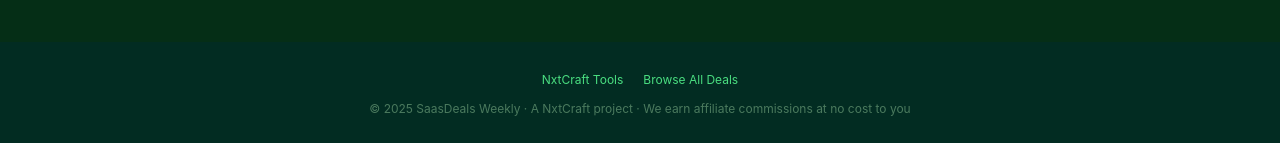
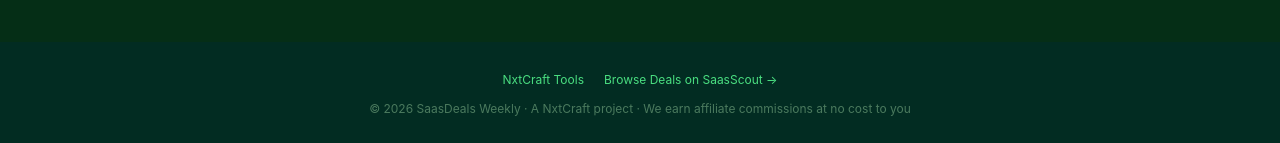
Before and after one commit to nxtcraft/saasdeals, a plain HTML site: page index.html in a window 1280 px wide. Shown: the part 4239-4382 px from the top of the page. Drawn offline with Linux system fonts and the light colour scheme.

Commit message:
Fix stale footer links, update cross-tool navigation
- Updated tool names to current: invoicelab, pdflab, resumeforge, devlab
- Fixed year to 2026 where applicable
- Added missing cross-tool links
- SaasDeals: fixed Browse All Deals URL to saasscout.onrender.com

Co-Authored-By: Claude Sonnet 4.6 <noreply@anthropic.com>

```diff
--- a/index.html
+++ b/index.html
@@ -368,9 +368,9 @@ footer .footer-links{display:flex;gap:20px;justify-content:center;flex-wrap:wrap
 <footer>
   <div class="footer-links">
     <a href="https://nxtcraft.github.io/">NxtCraft Tools</a>
-    <a href="https://nxtcraft.github.io/saasscout/" target="_blank">Browse All Deals</a>
+    <a href="https://saasscout.onrender.com" target="_blank">Browse Deals on SaasScout →</a>
   </div>
-  <p>© 2025 SaasDeals Weekly · A NxtCraft project · We earn affiliate commissions at no cost to you</p>
+  <p>© 2026 SaasDeals Weekly · A NxtCraft project · We earn affiliate commissions at no cost to you</p>
 </footer>
 
 <script>
```
